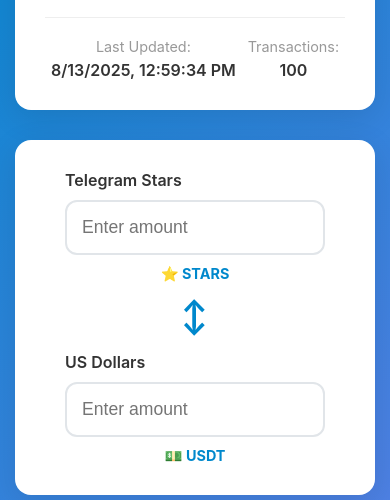
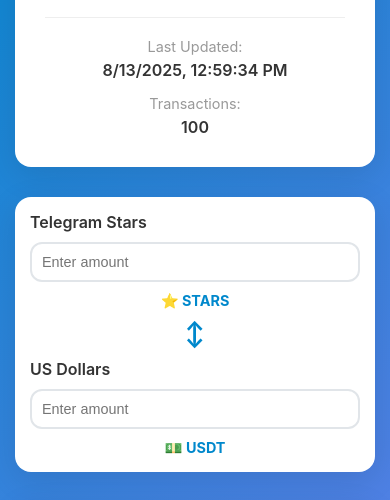
Before and after one commit to bes-dev/telegram_stars_rates, a plain HTML site: page github_pages/index.html in a window 390 px wide. Shown: the part 291-791 px from the top of the page. Drawn offline with Linux system fonts and the light colour scheme.

Commit message:
update web tool

```diff
--- a/github_pages/styles.css
+++ b/github_pages/styles.css
@@ -90,7 +90,11 @@ header p {
     box-shadow: 0 8px 32px rgba(0,0,0,0.1);
     display: flex;
     align-items: center;
+    justify-content: center;
     gap: 20px;
+    width: 100%;
+    max-width: 100%;
+    overflow: hidden;
 }
 
 .converter-section {
@@ -98,6 +102,7 @@ header p {
     display: flex;
     flex-direction: column;
     gap: 10px;
+    min-width: 0; /* Allow flex items to shrink below their content size */
 }
 
 .converter-section label {
@@ -111,6 +116,9 @@ header p {
     border-radius: 12px;
     font-size: 1.1em;
     transition: border-color 0.3s ease;
+    width: 100%;
+    max-width: 100%;
+    box-sizing: border-box;
 }
 
 .converter-section input:focus {
@@ -130,6 +138,8 @@ header p {
     color: #0088cc;
     font-weight: bold;
     flex-shrink: 0;
+    min-width: 40px;
+    text-align: center;
 }
 
 .stats {
@@ -185,15 +195,31 @@ footer p {
     .converter {
         flex-direction: column;
         gap: 15px;
+        padding: 20px;
+    }
+
+    .converter-section {
+        width: 100%;
+    }
+
+    .converter-section input {
+        font-size: 1em;
+        padding: 12px;
     }
 
     .converter-arrow {
         transform: rotate(90deg);
+        font-size: 1.5em;
     }
 
     .stats {
         flex-direction: column;
         gap: 20px;
+    }
+
+    .rate-info {
+        flex-direction: column;
+        gap: 15px;
     }
 
     header h1 {
@@ -204,3 +230,15 @@ footer p {
         font-size: 2.5em;
     }
 }
+
+@media (max-width: 480px) {
+    .converter {
+        padding: 15px;
+        gap: 10px;
+    }
+
+    .converter-section input {
+        padding: 10px;
+        font-size: 0.9em;
+    }
+}
```
